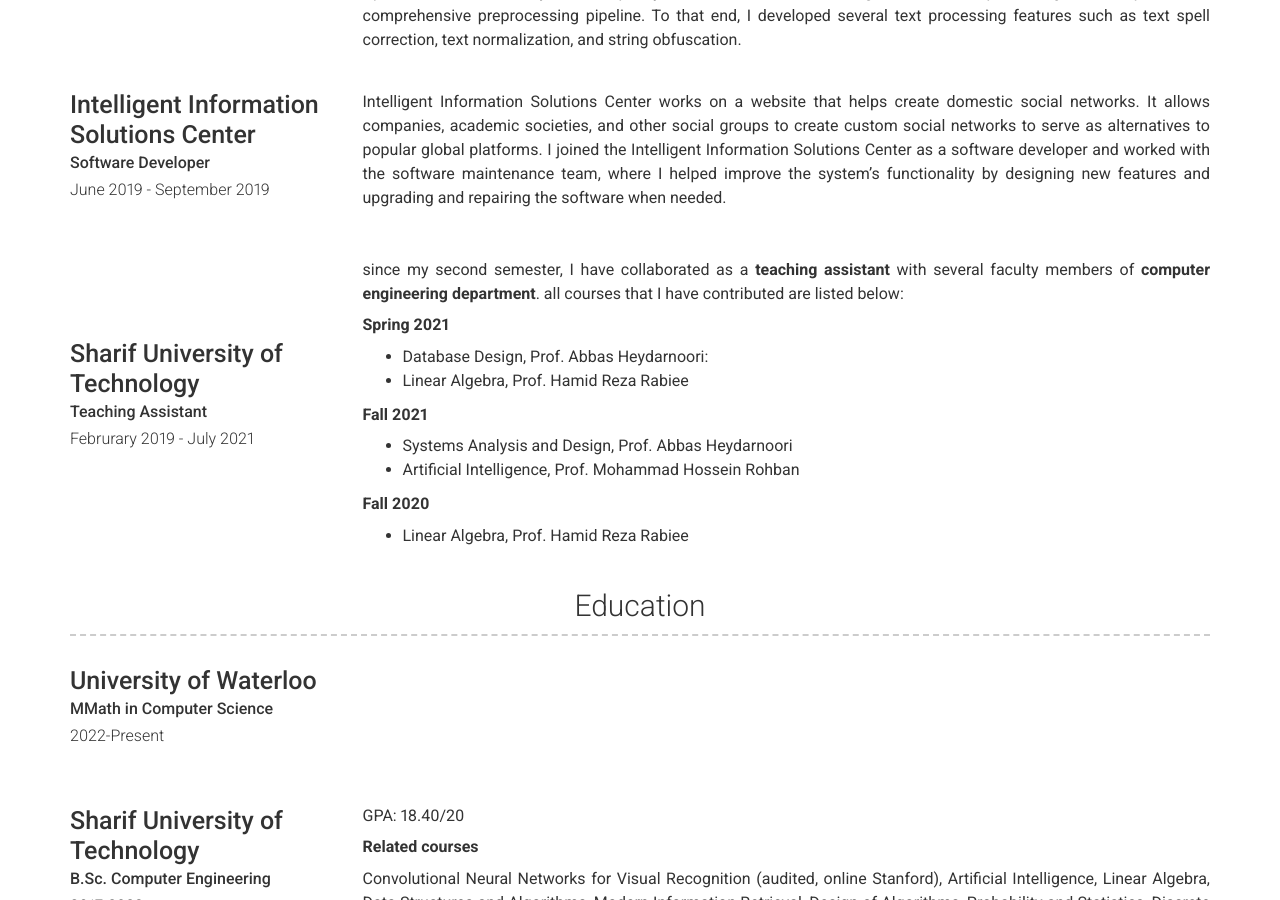
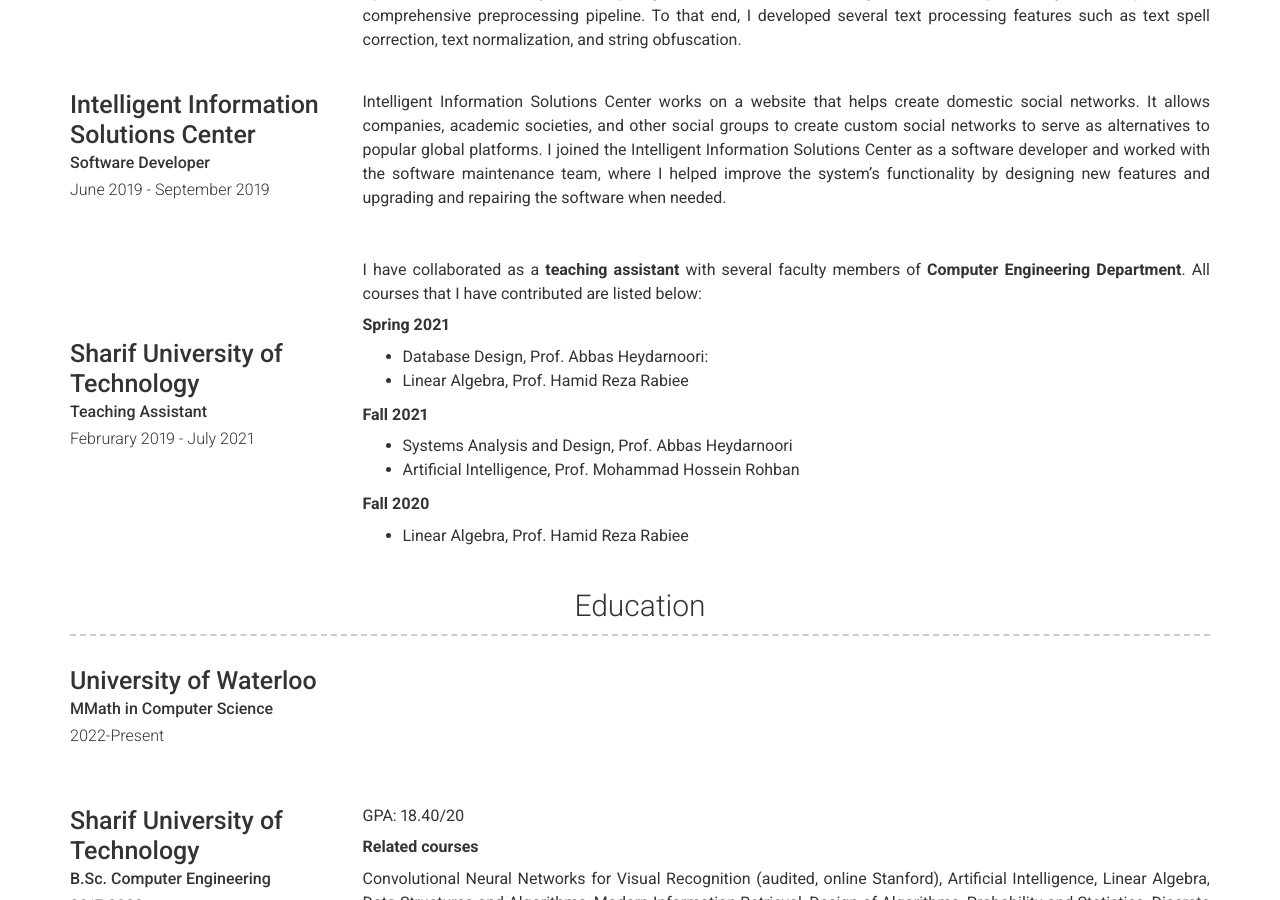
Before and after one commit to SabrinaMokhtari/sabrinamokhtari.github.io, a Jekyll site: the page built from index.md, in a window 1280 px wide and 900 px high, scrolled down 954 px. Built offline with Jekyll 4.4.1, drawn with Linux system fonts in a browser that asks for light colours; nearby versions of some CDN libraries.

Commit message:
Update _config.yml

```diff
--- a/_config.yml
+++ b/_config.yml
@@ -114,8 +114,8 @@ content:
         sub_title: Teaching Assistant
         caption: Februrary 2019 - July 2021
         description: |
-          since my second semester, I have collaborated as a **teaching assistant** with several
-          faculty members of **computer engineering department**. all courses that I have contributed are listed below:
+          I have collaborated as a **teaching assistant** with several
+          faculty members of **Computer Engineering Department**. All courses that I have contributed are listed below:
 
           **Spring 2021**
           - Database Design, Prof. Abbas Heydarnoori:
```
